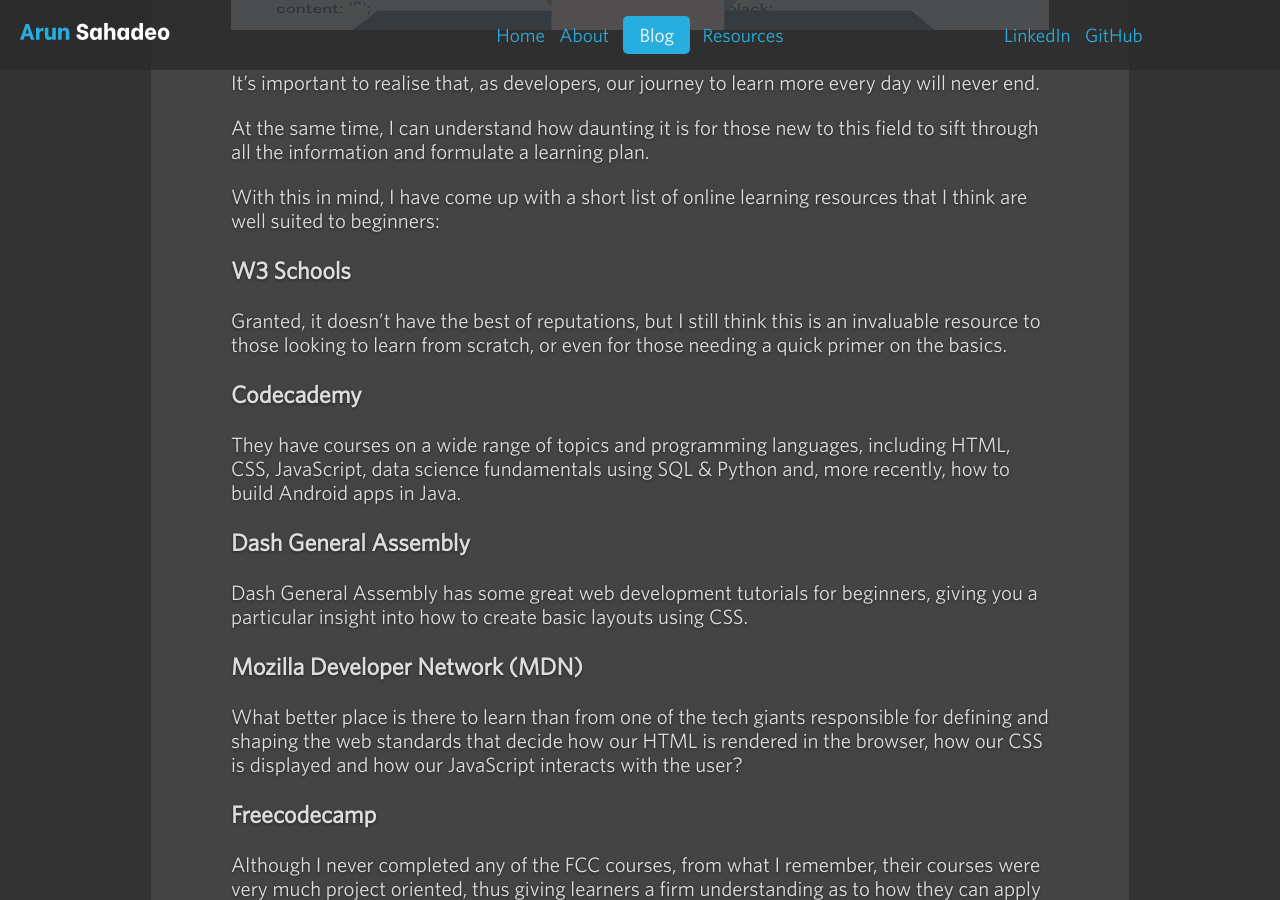
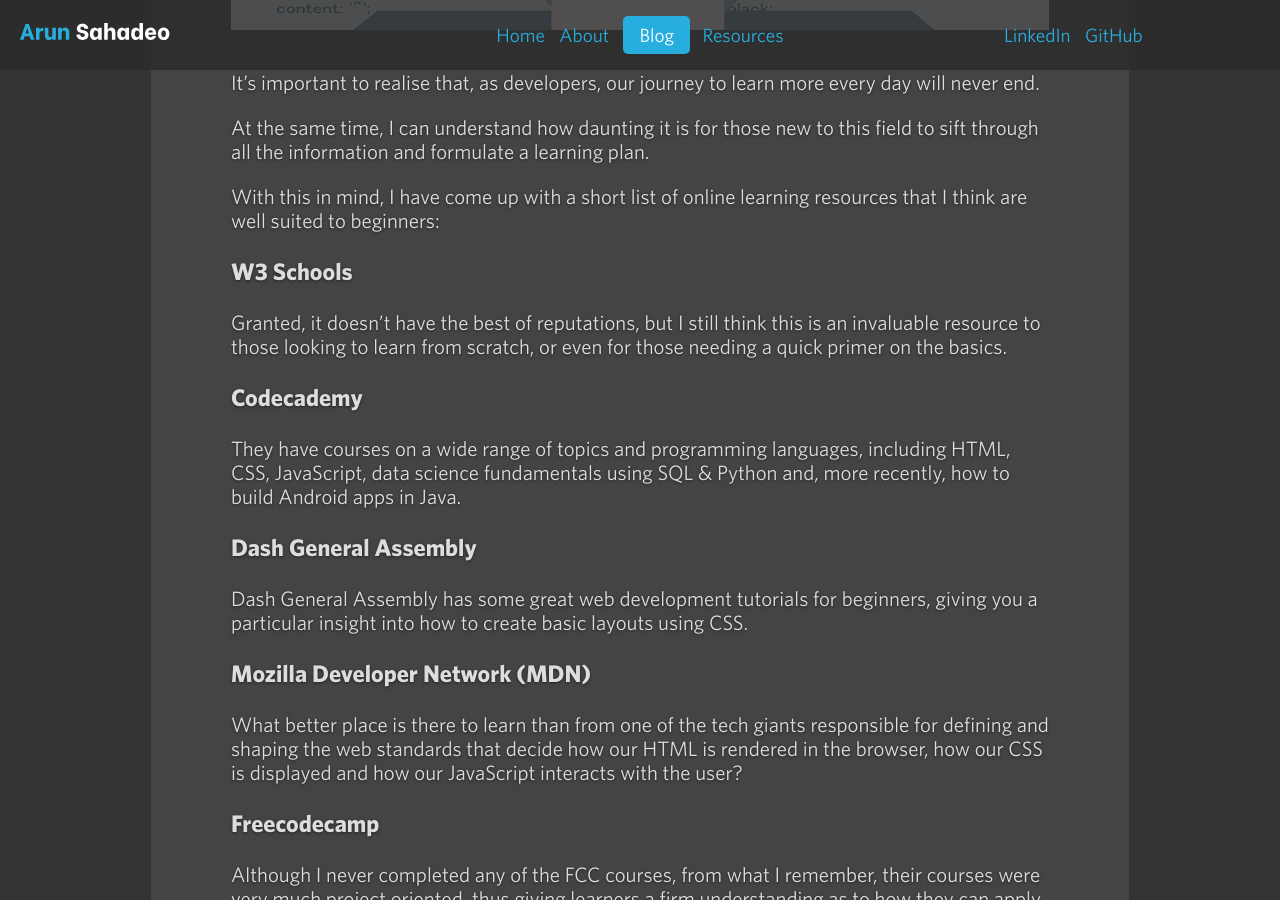
Before and after one commit to ArunSahadeo/ArunSahadeo.github.io, a Jekyll site: the page built from _posts/2020-06-11-useful-resources-for-beginning-developers.markdown, in a window 1280 px wide and 900 px high, scrolled down 740 px. Built offline with Jekyll 4.4.1, drawn with Linux system fonts in a browser that asks for light colours; some web fonts are replaced.

Commit message:
Change fonts on headings

```diff
--- a/_posts/2020-06-11-useful-resources-for-beginning-developers.markdown
+++ b/_posts/2020-06-11-useful-resources-for-beginning-developers.markdown
@@ -64,10 +64,16 @@
 Traversy Media is a great resource for those looking to quickly learn the latest and most widely adopted technologies.
 
 [w3schools]: https://www.w3schools.com/
+{: .whitney-bold}
 [codecademy]: https://www.codecademy.com/
+{: .whitney-bold}
 [dash_ga]: https://dash.generalassemb.ly/
+{: .whitney-bold}
 [mdn]: https://developer.mozilla.org/en-US/docs/Learn
+{: .whitney-bold}
 [freecodecamp]: https://www.freecodecamp.org/
+{: .whitney-bold}
 [khanacademy]: https://www.khanacademy.org/computing/computer-programming
+{: .whitney-bold}
 [peterfisher]: https://www.youtube.com/channel/UCjFs9wBGz4HlEJGUB6jzUmw
 [traversymedia]: https://www.youtube.com/user/TechGuyWeb
```
